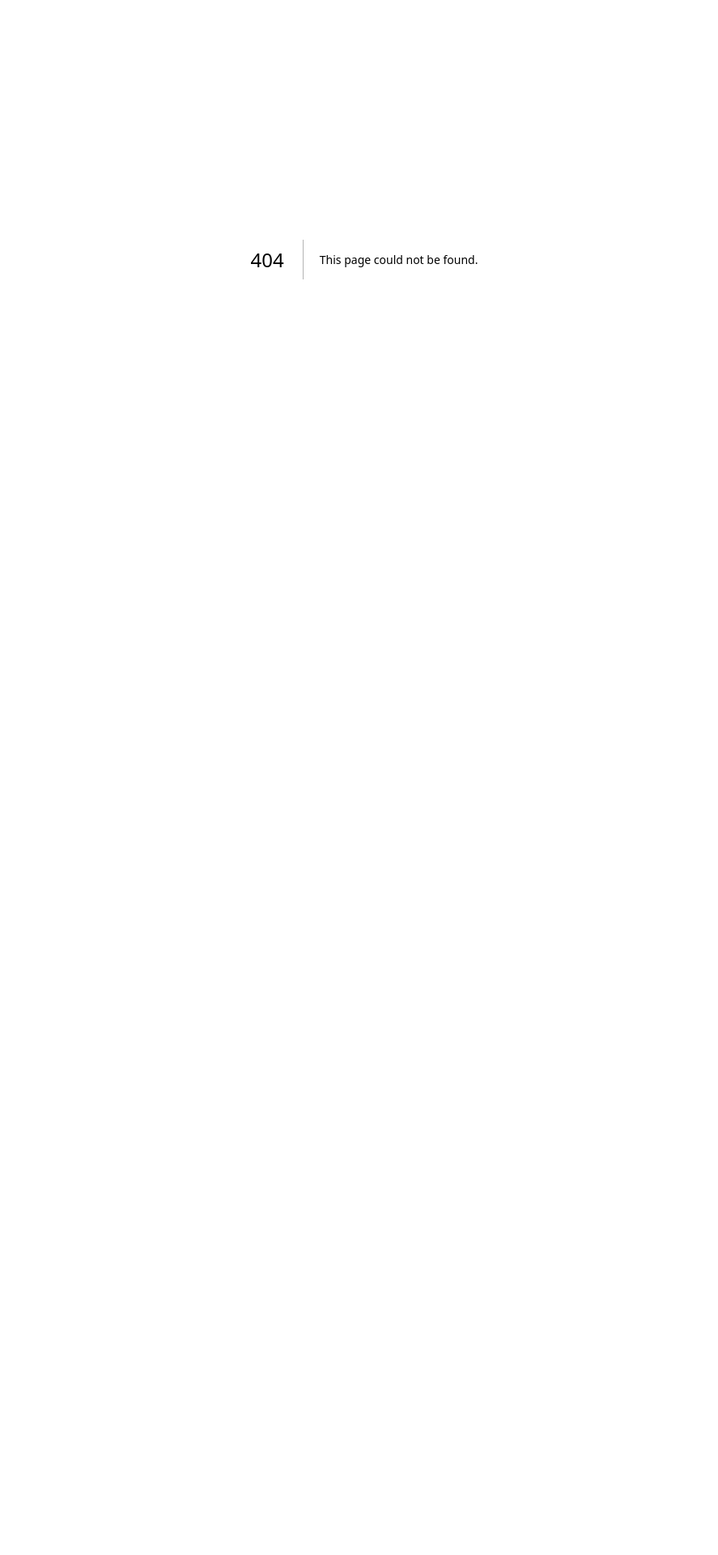
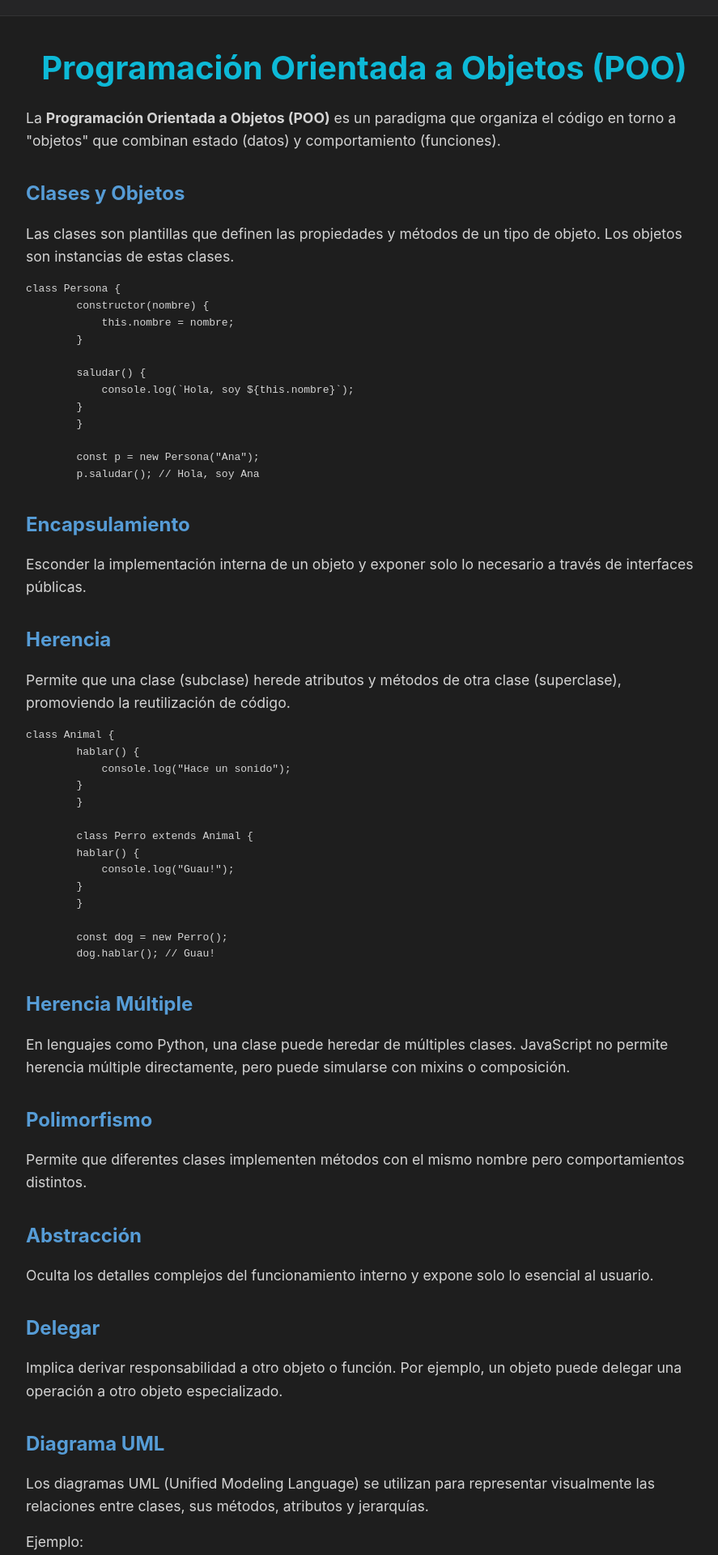
Before and after one commit to DdEze/SyntaxSphere, a Next.js app: page /programacion/orientada-objetos in a window 1280 px wide. Before the commit this address had no page. Shown: the part 80-2000 px from the top of the page at 81% size, without its empty margins (190-1077 px from the left). Before the commit the page ends 800 px from the top, so only its background shows below. Built offline with nearby package versions, Linux system fonts and the light colour scheme.

Commit message:
Se agrego pagina 'P O.O'

```diff
--- /dev/null
+++ b/app/programacion/orientada-objetos/page.js
@@ -0,0 +1,90 @@
+'use client';
+
+import Link from 'next/link';
+import Layout from '@/components/Layout';
+import '../../../styles/global.css';
+
+export default function POOPage() {
+  return (
+    <Layout>
+      <h1>Programación Orientada a Objetos (POO)</h1>
+      <p>La <strong>Programación Orientada a Objetos (POO)</strong> es un paradigma que organiza el código en torno a "objetos" que combinan estado (datos) y comportamiento (funciones).</p>
+
+      <h2>Clases y Objetos</h2>
+      <p>
+        Las clases son plantillas que definen las propiedades y métodos de un tipo de objeto. Los objetos son instancias de estas clases.
+      </p>
+      <pre><code>
+        {`class Persona {
+        constructor(nombre) {
+            this.nombre = nombre;
+        }
+
+        saludar() {
+            console.log(\`Hola, soy \${this.nombre}\`);
+        }
+        }
+
+        const p = new Persona("Ana");
+        p.saludar(); // Hola, soy Ana`}
+      </code></pre>
+
+      <h2>Encapsulamiento</h2>
+      <p>
+        Esconder la implementación interna de un objeto y exponer solo lo necesario a través de interfaces públicas.
+      </p>
+
+      <h2>Herencia</h2>
+      <p>
+        Permite que una clase (subclase) herede atributos y métodos de otra clase (superclase), promoviendo la reutilización de código.
+      </p>
+      <pre><code className="language-js">
+        {`class Animal {
+        hablar() {
+            console.log("Hace un sonido");
+        }
+        }
+
+        class Perro extends Animal {
+        hablar() {
+            console.log("Guau!");
+        }
+        }
+
+        const dog = new Perro();
+        dog.hablar(); // Guau!`}
+      </code></pre>
+
+      <h2>Herencia Múltiple</h2>
+      <p>
+        En lenguajes como Python, una clase puede heredar de múltiples clases. JavaScript no permite herencia múltiple directamente, pero puede simularse con mixins o composición.
+      </p>
+
+      <h2>Polimorfismo</h2>
+      <p>
+        Permite que diferentes clases implementen métodos con el mismo nombre pero comportamientos distintos.
+      </p>
+
+      <h2>Abstracción</h2>
+      <p>
+        Oculta los detalles complejos del funcionamiento interno y expone solo lo esencial al usuario.
+      </p>
+
+      <h2>Delegar</h2>
+      <p>
+        Implica derivar responsabilidad a otro objeto o función. Por ejemplo, un objeto puede delegar una operación a otro objeto especializado.
+      </p>
+
+      <h2>Diagrama UML</h2>
+      <p>
+        Los diagramas UML (Unified Modeling Language) se utilizan para representar visualmente las relaciones entre clases, sus métodos, atributos y jerarquías.
+      </p>
+      <p>Ejemplo:</p>
+      <div>
+        <img src="https://imgs.search.brave.com/zUk_Im5HUU7SNoyl9X1d-v7-CcegxtfCrLAVcXtlYTs/rs:fit:500:0:1:0/g:ce/aHR0cHM6Ly9jbXMu/Ym9hcmRtaXguY29t/L2ltYWdlcy9lcy9h/cnRpY2xlcy9rbm93/bGVkZ2UvZGlhZ3Jh/bWEtZGUtY2xhc2Vz/LXVtbC5wbmc" alt="Ejemplo de diagrama UML de clases" style={{ maxWidth: '100%', margin: '1rem 0' }} />
+      </div>
+
+      <Link href="/programacion">← Volver a conceptos de programación</Link>
+    </Layout>
+  );
+}
```
